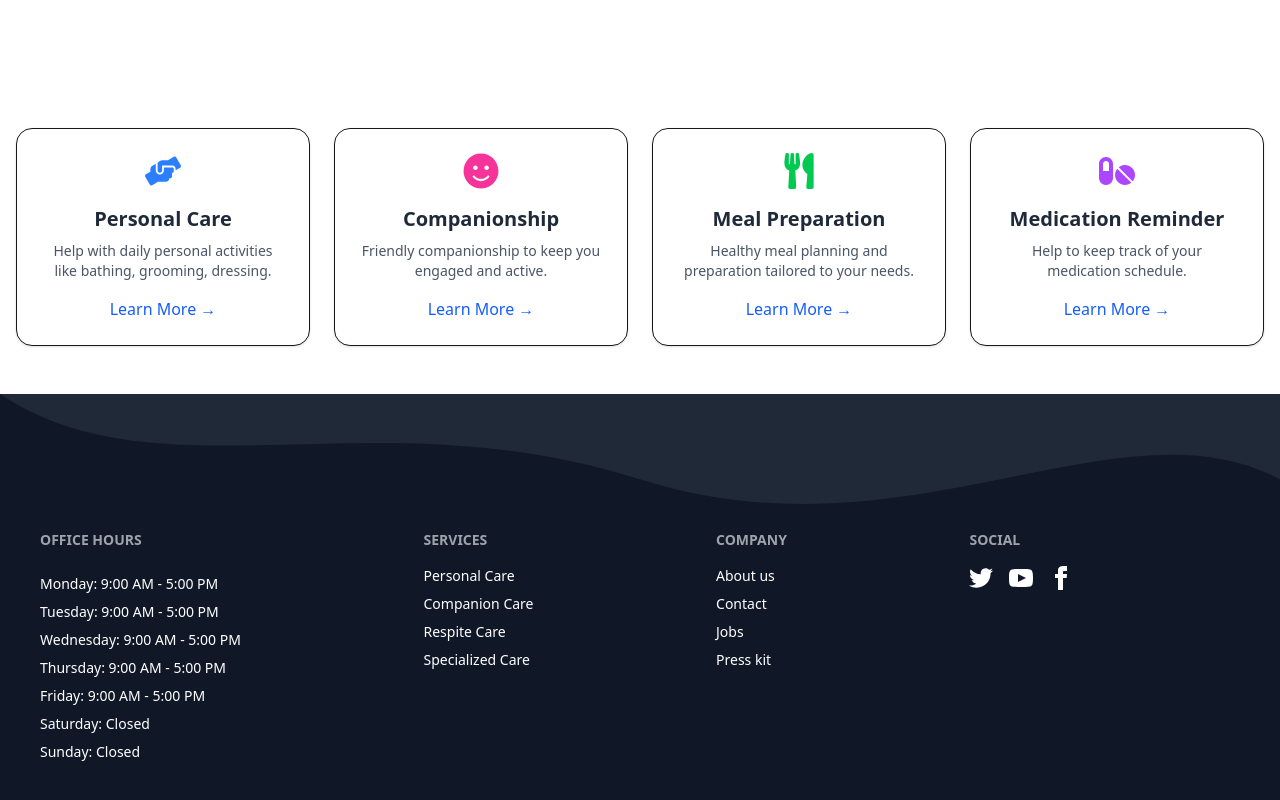
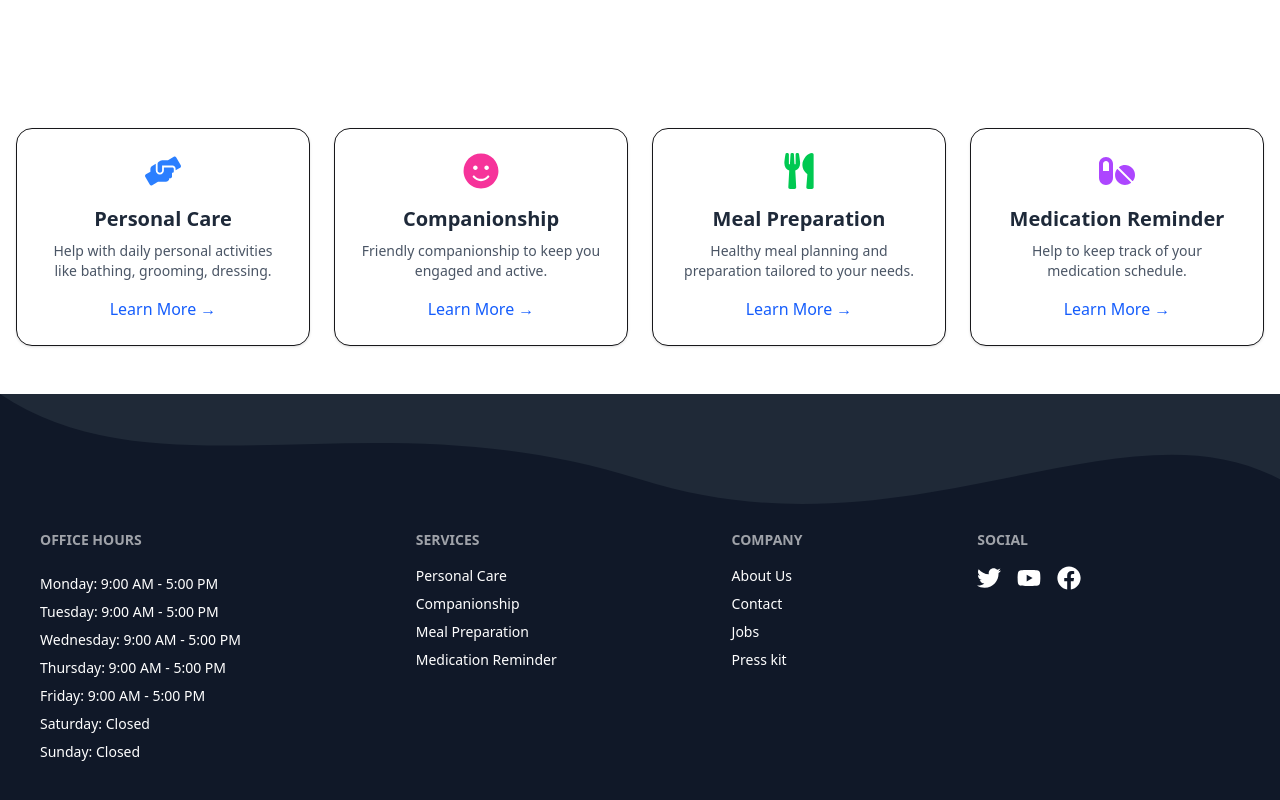
Before and after one commit to foysal90/bhc, a React (Vite) app in the folder bangla-home-care/: page / in a window 1280 px wide. Shown: the part 580-1380 px from the top of the page. Built offline with nearby package versions, Linux system fonts and the light colour scheme.

Commit message:
lang support  added for footer

```diff
--- a/bangla-home-care/src/Locales/bn/bntranslation.json
+++ b/bangla-home-care/src/Locales/bn/bntranslation.json
@@ -78,5 +78,30 @@
     "description": "নিজেকে সুস্থ ও ফিট রাখতে প্রতিদিন অন্তত ৪০ মিনিট থেকে ১ ঘণ্টা ব্যায়াম করুন।",
     "requestConsultation": "পরামর্শের জন্য অনুরোধ করুন",
     "callNow": "কল করুন"
+  },
+
+  "translation": {
+    "officeHours": "কার্যালয়ের সময়সূচি",
+    "monday": "সোমবার: সকাল ৯টা - বিকেল ৫টা",
+    "tuesday": "মঙ্গলবার: সকাল ৯টা - বিকেল ৫টা",
+    "wednesday": "বুধবার: সকাল ৯টা - বিকেল ৫টা",
+    "thursday": "বৃহস্পতিবার: সকাল ৯টা - বিকেল ৫টা",
+    "friday": "শুক্রবার: সকাল ৯টা - বিকেল ৫টা",
+    "saturday": "শনিবার: বন্ধ",
+    "sunday": "রবিবার: বন্ধ",
+
+    "services": "সেবা সমূহ",
+    "personalCare": "ব্যক্তিগত যত্ন",
+    "companionship": "সহযোগী সেবা",
+    "mealPrep": "খাবার প্রস্তুতি",
+    "medication": "ওষুধের অনুস্মারক",
+
+    "company": "কোম্পানি",
+    "aboutUs": "আমাদের সম্পর্কে",
+    "contact": "যোগাযোগ",
+    "jobs": "চাকরি",
+    "pressKit": "প্রেস কিট",
+
+    "social": "সামাজিক যোগাযোগ"
   }
 }
--- a/bangla-home-care/src/Locales/en/translation.json
+++ b/bangla-home-care/src/Locales/en/translation.json
@@ -76,5 +76,30 @@
     "description": "To keep yourself healthy & fit, at least exercise 40 mins to an hour every day.",
     "requestConsultation": "Request Consultation",
     "callNow": "Call Now"
+  },
+
+  "translation": {
+    "officeHours": "Office Hours",
+    "monday": "Monday: 9:00 AM - 5:00 PM",
+    "tuesday": "Tuesday: 9:00 AM - 5:00 PM",
+    "wednesday": "Wednesday: 9:00 AM - 5:00 PM",
+    "thursday": "Thursday: 9:00 AM - 5:00 PM",
+    "friday": "Friday: 9:00 AM - 5:00 PM",
+    "saturday": "Saturday: Closed",
+    "sunday": "Sunday: Closed",
+
+    "services": "Services",
+    "personalCare": "Personal Care",
+    "companionship": "Companion Care",
+    "mealPrep": "Meal Preparation",
+    "medication": "Medication Reminder",
+
+    "company": "Company",
+    "aboutUs": "About Us",
+    "contact": "Contact",
+    "jobs": "Jobs",
+    "pressKit": "Press Kit",
+
+    "social": "Social"
   }
 }
--- a/bangla-home-care/src/components/Footer/Footer.jsx
+++ b/bangla-home-care/src/components/Footer/Footer.jsx
@@ -1,7 +1,10 @@
 import React from "react";
 import { Link } from "react-router-dom";
+import { useTranslation } from "react-i18next";
+import { FaTwitter, FaYoutube, FaFacebook } from "react-icons/fa";
+const Footer = () => {
+  const { t } = useTranslation();
 
-const Footer = () => {
   return (
     <footer className="relative bg-gray-900 text-white pt-24">
       {/* Wave Background */}
@@ -30,54 +33,58 @@ const Footer = () => {
       </div>
 
       {/* Footer Content */}
-      <div className="relative z-10 footer sm:footer-horizontal  text-white p-10">
+      <div className="relative z-10 footer sm:footer-horizontal text-white p-10">
+        {/* Office Hours */}
         <nav>
-          <h6 className="footer-title">Office Hours</h6>
+          <h6 className="footer-title">{t("translation.officeHours")}</h6>
           <Link className="block mt-2 cursor-default" to="#">
-            Monday: 9:00 AM - 5:00 PM
+            {t("translation.monday")}
           </Link>
           <Link className="block cursor-default" to="#">
-            Tuesday: 9:00 AM - 5:00 PM
+            {t("translation.tuesday")}
           </Link>
           <Link className="block cursor-default" to="#">
-            Wednesday: 9:00 AM - 5:00 PM
+            {t("translation.wednesday")}
           </Link>
           <Link className="block cursor-default" to="#">
-            Thursday: 9:00 AM - 5:00 PM
+            {t("translation.thursday")}
           </Link>
           <Link className="block cursor-default" to="#">
-            Friday: 9:00 AM - 5:00 PM
+            {t("translation.friday")}
           </Link>
           <Link className="block cursor-default" to="#">
-            Saturday: Closed
+            {t("translation.saturday")}
           </Link>
           <Link className="block cursor-default" to="#">
-            Sunday: Closed
-          </Link>
-        </nav>
-        <nav>
-          <h6 className="footer-title">Services</h6>
-          <Link className="link link-hover" to="#">
-            Personal Care
-          </Link>
-          <Link className="link link-hover" to="#">
-            Companion Care
-          </Link>
-          <Link className="link link-hover" to="/">
-            Respite Care
-          </Link>
-          <Link className="link link-hover" to="#">
-            Specialized Care
+            {t("translation.sunday")}
           </Link>
         </nav>
 
+        {/* Services */}
         <nav>
-          <h6 className="footer-title">Company</h6>
+          <h6 className="footer-title">{t("translation.services")}</h6>
+          <Link className="link link-hover" to="/service/personal-care">
+            {t("translation.personalCare")}
+          </Link>
+          <Link className="link link-hover" to="/service/companionship">
+            {t("services.companionship.name")}
+          </Link>
+          <Link className="link link-hover" to="/service/meal-preparation">
+            {t("services.mealPrep.name")}
+          </Link>
+          <Link className="link link-hover" to="/service/medication-reminder">
+            {t("services.medication.name")}
+          </Link>
+        </nav>
+
+        {/* Company */}
+        <nav>
+          <h6 className="footer-title">{t("translation.company")}</h6>
           <Link className="link link-hover" to="#">
-            About us
+            {t("translation.aboutUs")}
           </Link>
           <Link className="link link-hover" to="#">
-            Contact
+            {t("translation.contact")}
           </Link>
           <Link className="link link-hover" to="#">
             Jobs
@@ -87,44 +94,18 @@ const Footer = () => {
           </Link>
         </nav>
 
+        {/* Social */}
         <nav>
-          <h6 className="footer-title">Social</h6>
+          <h6 className="footer-title">{t("translation.social")}</h6>
           <div className="grid grid-flow-col gap-4">
             <Link to="#">
-              {/* Twitter Icon SVG */}
-              <svg
-                xmlns="http://www.w3.org/2000/svg"
-                width="24"
-                height="24"
-                viewBox="0 0 24 24"
-                className="fill-current"
-              >
-                <path d="M24 4.557c-.883.392-1.832.656-2.828.775 1.017-.609 1.798-1.574 2.165-2.724-.951.564-2.005.974-3.127 1.195-.897-.957-2.178-1.555-3.594-1.555-3.179 0-5.515 2.966-4.797 6.045-4.091-.205-7.719-2.165-10.148-5.144-1.29 2.213-.669 5.108 1.523 6.574-.806-.026-1.566-.247-2.229-.616-.054 2.281 1.581 4.415 3.949 4.89-.693.188-1.452.232-2.224.084.626 1.956 2.444 3.379 4.6 3.419-2.07 1.623-4.678 2.348-7.29 2.04 2.179 1.397 4.768 2.212 7.548 2.212 9.142 0 14.307-7.721 13.995-14.646.962-.695 1.797-1.562 2.457-2.549z"></path>
-              </svg>
+              <FaTwitter size={24} className="fill-current" />
             </Link>
             <Link to="#">
-              {/* YouTube Icon SVG */}
-              <svg
-                xmlns="http://www.w3.org/2000/svg"
-                width="24"
-                height="24"
-                viewBox="0 0 24 24"
-                className="fill-current"
-              >
-                <path d="M19.615 3.184c-3.604-.246-11.631-.245-15.23 0-3.897.266-4.356 2.62-4.385 8.816.029 6.185.484 8.549 4.385 8.816 3.6.245 11.626.246 15.23 0 3.897-.266 4.356-2.62 4.385-8.816-.029-6.185-.484-8.549-4.385-8.816zm-10.615 12.816v-8l8 3.993-8 4.007z"></path>
-              </svg>
+              <FaYoutube size={24} className="fill-current" />
             </Link>
             <Link to="#">
-              {/* Facebook Icon SVG */}
-              <svg
-                xmlns="http://www.w3.org/2000/svg"
-                width="24"
-                height="24"
-                viewBox="0 0 24 24"
-                className="fill-current"
-              >
-                <path d="M9 8h-3v4h3v12h5v-12h3.642l.358-4h-4v-1.667c0-.955.192-1.333 1.115-1.333h2.885v-5h-3.808c-3.596 0-5.192 1.583-5.192 4.615v3.385z"></path>
-              </svg>
+              <FaFacebook size={24} className="fill-current" />
             </Link>
           </div>
         </nav>
```
